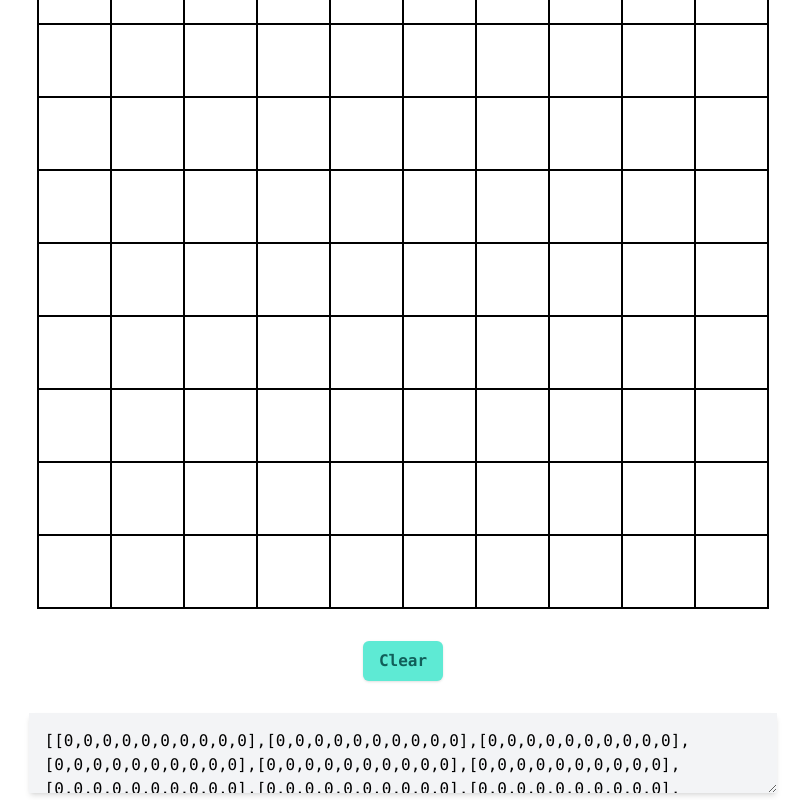
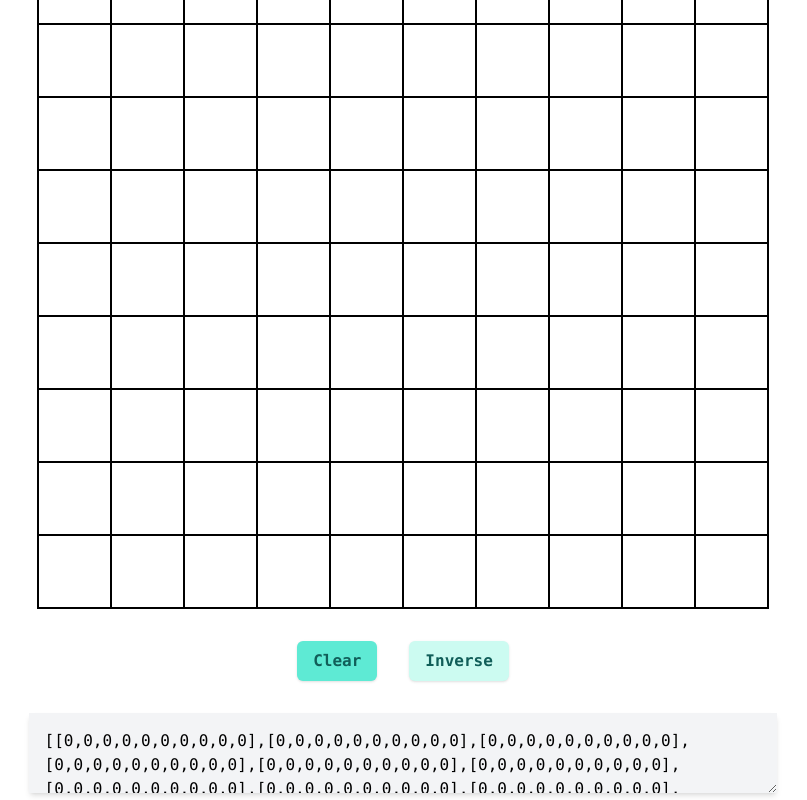
Before and after one commit to opmvpc/pattern-creator, a Vue app: page / in a window 1280 px wide. Shown: the part 279-1079 px from the top of the page, without its empty margins (237-1044 px from the left). Built offline with nearby package versions, Linux system fonts and the light colour scheme.

Commit message:
invert colors

```diff
--- a/src/App.vue
+++ b/src/App.vue
@@ -28,6 +28,7 @@ const createBoard = () => {
           :size="size"
           @board:clear="createBoard()"
           @board:toggle="(index: number) => board.toggleCell(index)"
+          @board:invert="() => board.invert()"
         ></BoardComponent>
         <CodeComponent :code="board.getCellsJSON()"></CodeComponent>
       </div>
--- a/src/components/BoardComponent.vue
+++ b/src/components/BoardComponent.vue
@@ -5,7 +5,7 @@ const props = defineProps({
   size: { type: Number, required: true },
 });
 
-const emit = defineEmits(["board:clear", "board:toggle"]);
+const emit = defineEmits(["board:clear", "board:toggle", "board:invert"]);
 
 const cellSize = ref(0);
 
@@ -53,6 +53,20 @@ const drawOnCell = (elem: HTMLDivElement, index: number) => {
   emit("board:toggle", index - 1);
 };
 
+const invert = () => {
+  const cells = document.querySelectorAll(
+    ".cell"
+  ) as NodeListOf<HTMLDivElement>;
+  for (const cell of cells) {
+    if (cell.style.backgroundColor === "black") {
+      cell.style.backgroundColor = "white";
+    } else {
+      cell.style.backgroundColor = "black";
+    }
+  }
+  emit("board:invert");
+};
+
 onMounted(() => {
   cellSize.value = getContainerSize();
   window.addEventListener("resize", () => {
@@ -78,13 +92,19 @@ onUnmounted(() => {
         @pointerover.prevent="handleCellDragToDraw($event, n)"
       ></div>
     </div>
-    <div class="my-8 flex items-center justify-center">
+    <div class="my-8 flex items-center justify-center space-x-8">
       <button
         class="bg-teal-300 text-teal-800 font-bold shadow px-4 py-2 rounded-md"
         @click="clearBoard"
       >
         Clear
       </button>
+      <button
+        class="bg-teal-100 text-teal-800 font-bold shadow px-4 py-2 rounded-md"
+        @click="invert"
+      >
+        Inverse
+      </button>
     </div>
   </div>
 </template>
--- a/src/models/Board.ts
+++ b/src/models/Board.ts
@@ -11,7 +11,7 @@ export class Board {
   }
 
   public toggleCell(index: number): void {
-    this.cells[index].setValue(!this.cells[index].getValue());
+    this.cells[index].invert();
   }
 
   public getCellsJSON(): string {
@@ -24,4 +24,8 @@ export class Board {
 
     return JSON.stringify(cells);
   }
+
+  public invert(): void {
+    this.cells.map((cell) => cell.invert());
+  }
 }
--- a/src/models/Cell.ts
+++ b/src/models/Cell.ts
@@ -9,7 +9,7 @@ export class Cell {
     return this.value;
   }
 
-  public setValue(value: boolean) {
-    this.value = value;
+  public invert(): void {
+    this.value = !this.value;
   }
 }
```
